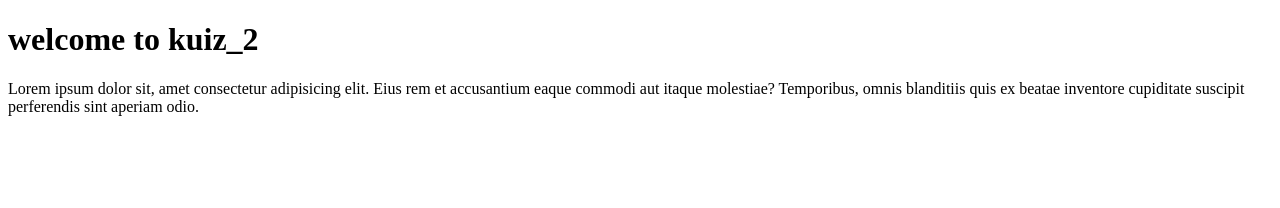
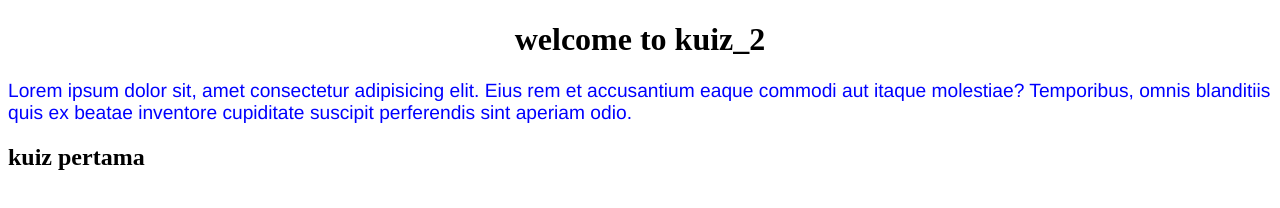
Before and after one commit to ISHUAARIYAA/kuiz_2, a plain HTML site: page index.html in a window 1280 px wide. Drawn offline with Linux system fonts and the light colour scheme.

Commit message:
menambah file style.css

```diff
--- a/index.html
+++ b/index.html
@@ -4,6 +4,7 @@
     <meta charset="UTF-8">
     <meta http-equiv="X-UA-Compatible" content="IE=edge">
     <meta name="viewport" content="width=device-width, initial-scale=1.0">
+    <link rel="stylesheet" href="style.css">
     <title>Document</title>
 </head>
 <body>
@@ -13,5 +14,6 @@
 <p>Lorem ipsum dolor sit, amet consectetur adipisicing elit. Eius rem et accusantium eaque commodi aut itaque molestiae? Temporibus, omnis blanditiis quis ex beatae inventore cupiditate suscipit perferendis sint aperiam odio.</p>
 
 
+<h2>kuiz pertama</h2>
 </body>
 </html>
--- /dev/null
+++ b/style.css
@@ -0,0 +1,10 @@
+h1{
+
+    text-align: center;
+}
+
+p{
+    color: blue;
+    font-size: larger;
+    font-family: 'Franklin Gothic Medium', 'Arial Narrow', Arial, sans-serif;
+}
```
